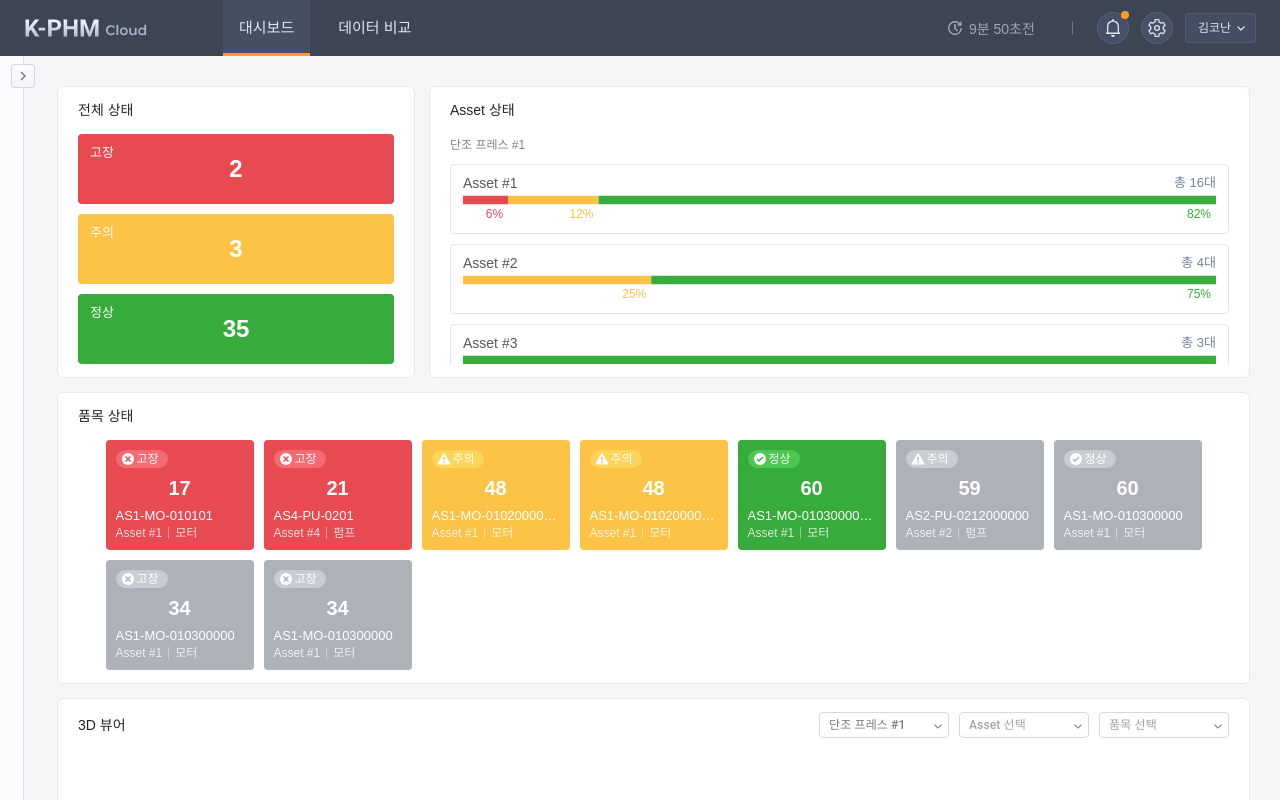
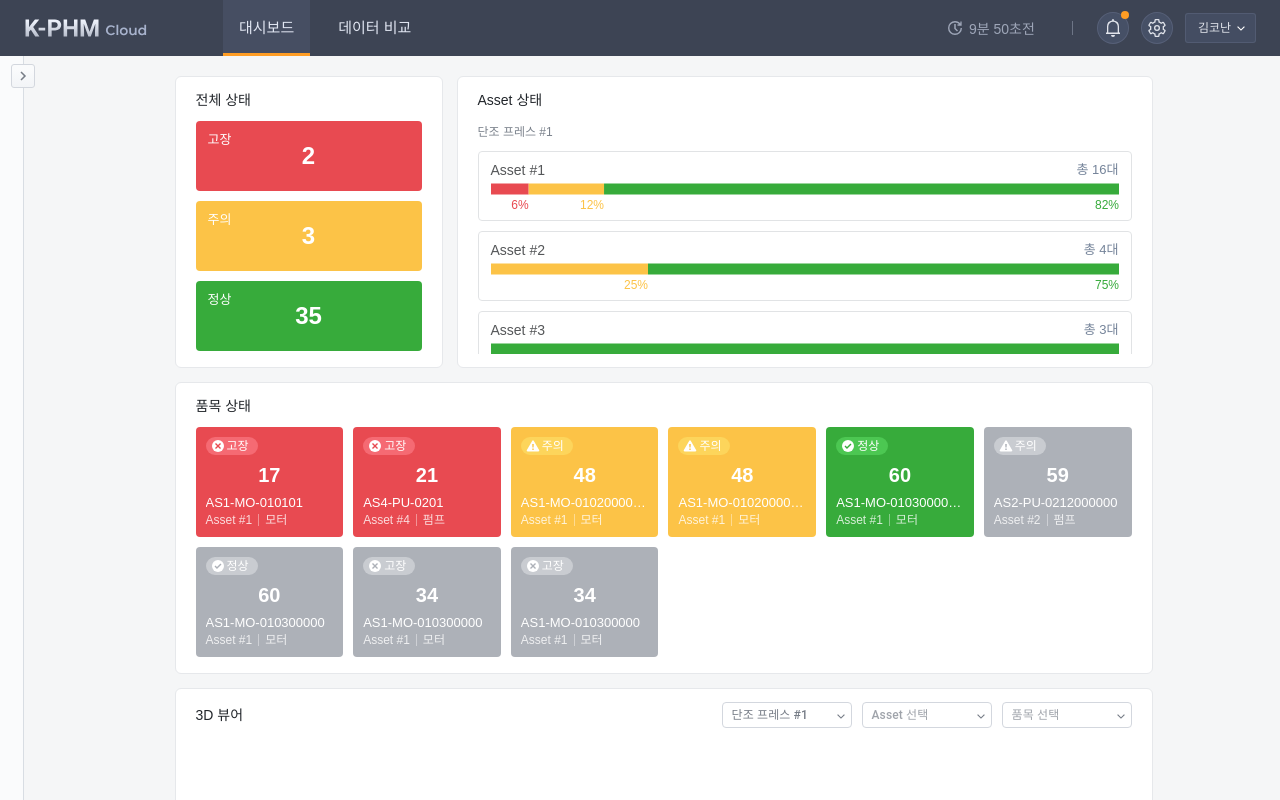
Before and after one commit to taetaeil/react-example, a Next.js app: page /dashboard in a window 1280 px wide. Shown: the top 800 px of the page. Built offline with nearby package versions, Linux system fonts and the light colour scheme.

Commit message:
fix: 요청사항 반영

```diff
--- a/src/app/components/CmBarChart.tsx
+++ b/src/app/components/CmBarChart.tsx
@@ -38,7 +38,7 @@ export default function CmBarStackChart({
         data: ['Category'],
       },
       grid: {
-        height: 12,
+        height: 16,
         top: 0,
         left: 0,
         right: 0,
@@ -53,7 +53,7 @@ export default function CmBarStackChart({
             position: 'insideBottomRight',
             align: 'right',
             verticalAlign: 'top',
-            offset: [0, 10],
+            offset: [5, 10],
             formatter: '{c}%',
             color: '#E84A51',
           },
@@ -71,7 +71,7 @@ export default function CmBarStackChart({
             position: 'insideBottomRight',
             align: 'right',
             verticalAlign: 'top',
-            offset: [0, 10],
+            offset: [5, 10],
             formatter: '{c}%',
             color: '#FCC347',
           },
@@ -89,7 +89,7 @@ export default function CmBarStackChart({
             position: 'insideBottomRight',
             align: 'right',
             verticalAlign: 'top',
-            offset: [0, 10],
+            offset: [5, 10],
             formatter: '{c}%',
             color: '#37AB3B',
           },
@@ -104,6 +104,9 @@ export default function CmBarStackChart({
     if (chartRef.current) {
       chartInstance.current = echarts.init(chartRef.current)
       chartInstance.current.setOption(option)
+      chartInstance.current.getZr().on('mousemove', function () {
+      chartInstance.current?.getZr().setCursorStyle('default') // cursor를 'default'로 설정
+    })
     }
 
     return () => {
--- a/src/app/components/CmSidebar.tsx
+++ b/src/app/components/CmSidebar.tsx
@@ -7,7 +7,7 @@ import CmTree from '../components/CmTree' // 트리메뉴
 import '../styles/sidebar.scss' // css 파일
 import CmIcon from './CmIcon' // icon 컴포넌트
 
-const drawerWidth = 240
+const drawerWidth = 273
 
 const openedMixin = (theme: Theme): CSSObject => ({
   width: drawerWidth,
--- a/src/app/dashboard/page.tsx
+++ b/src/app/dashboard/page.tsx
@@ -325,7 +325,7 @@ export default function Main() {
                 <th>발행일시</th>
               </tr>
             }
-            colwidths={['40%', '15%', '15%', '30%']}
+            colwidths={['*', '21%', '10%', '27%']}
             rows={rows.map((row, index) => (
               <tr key={index}>
                 <td>
--- a/src/app/detail/page.tsx
+++ b/src/app/detail/page.tsx
@@ -115,7 +115,7 @@ export default function Detail() {
                 <th>발생일시</th>
               </tr>
             }
-            colwidths={['60px', '*', '160px']}
+            colwidths={['11%', '*', '30%']}
             rows={rows.map((row, index) => (
               <tr key={index}>
                 <td>
--- a/src/app/styles/dashboard.scss
+++ b/src/app/styles/dashboard.scss
@@ -5,7 +5,7 @@
   display: grid;
   gap: 14px;
   height: fit-content;
-  padding-right: 30px;
+  padding-right: 10px;
   &-box {
     display: flex;
     flex-flow: column;
@@ -17,7 +17,7 @@
     box-sizing: border-box;
     &__header {
       line-height: 20px;
-      margin-bottom: 14px;
+      margin-bottom: 11px;
       padding-right: 20px;
       &:has(.dashboard-box__utils, .dashboard-box__utils-btn) {
         display: flex;
@@ -141,7 +141,7 @@
   }
   //  ====================================== 대시보드/메인 스타일 ======================================
   &-main {
-    grid-template-columns: minmax(172px, 256px) minmax(565px, 664px) minmax(565px, 664px);
+    grid-template-columns: minmax(172px, 256px) minmax(553px, 664px) minmax(565px, 664px);
     grid-template-rows: 292px 486px;
 
     .dashboard-box {
@@ -219,7 +219,7 @@
         &-item {
           display: grid;
           justify-content: center;
-          grid-template-columns: repeat(auto-fill, 148px);
+          grid-template-columns: repeat(4, minmax(123px, 148px));
           grid-template-rows: repeat(auto-fill, 110px);
           gap: 10px;
           li {
@@ -403,6 +403,11 @@
       }
     }
     .dashboard-box {
+      &:nth-child(3) {
+        .dashboard-box__cont {
+          scrollbar-gutter: initial;
+        }
+      }
       &:nth-child(4) {
         grid-column: 1 / 4;
       }
@@ -418,6 +423,7 @@
         &-parts {
           display: flex;
           align-items: center;
+          height:100%;
           .parts {
             display: flex;
             flex-flow: column;
@@ -708,6 +714,11 @@
         &:last-child {
           margin-bottom: 14px;
         }
+        &__cont {
+          &-item {
+            grid-template-columns: repeat(8, minmax(109px,148px));
+          }
+        }
       }
     }
     &-detail {
@@ -720,3 +731,19 @@
     }
   }
 }
+
+// responsive 1600
+@media (max-width: 1280px) {
+  .dashboard {
+    &-main {
+      grid-template-columns: 268px 696px;
+      .dashboard-box {
+        &__cont {
+          &-item {
+            grid-template-columns: repeat(6, minmax(132px,181px));
+          }
+        }
+      }
+    }
+  }
+}
--- a/src/app/styles/sidebar.scss
+++ b/src/app/styles/sidebar.scss
@@ -11,7 +11,7 @@
     position: relative;
     width: 100%;
     height: 100%;
-    padding-top: 30px;
+    padding-top: 20px;
     margin-top: 56px;
   }
   .MuiDrawer-root {
--- a/src/app/styles/table.scss
+++ b/src/app/styles/table.scss
@@ -41,7 +41,6 @@
         color: $gray-150;
         &.cm-table--gray {
           padding-right: 24px;
-          text-align: right;
           color: #777d87;
         }
       }
```
